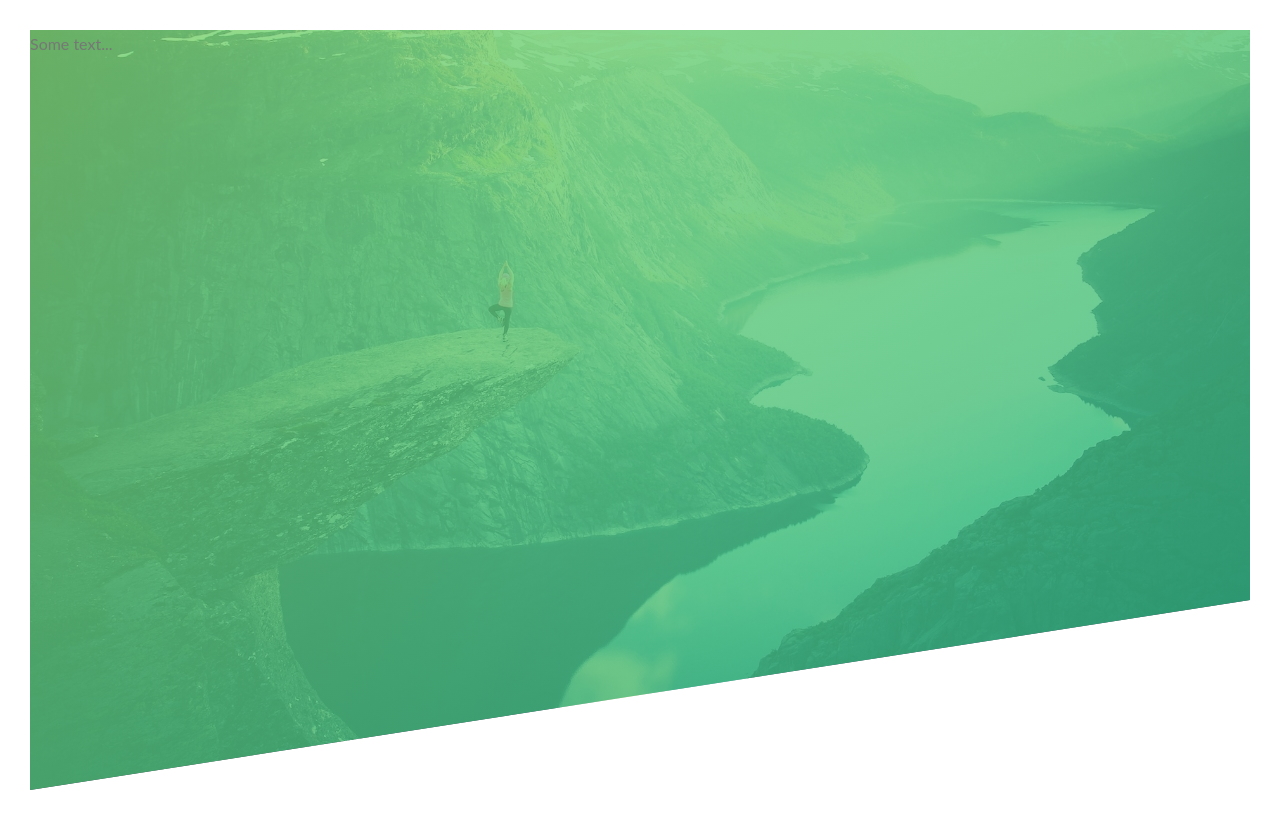
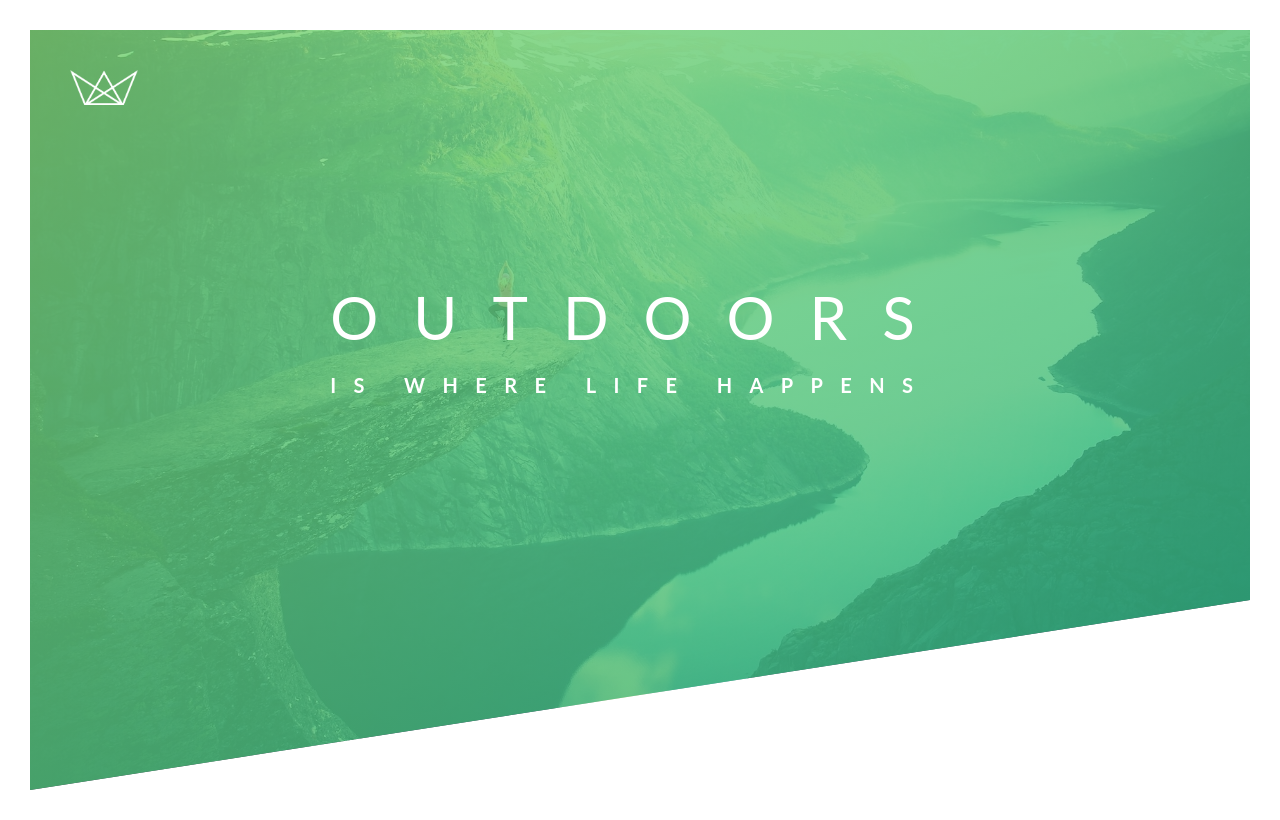
Before and after one commit to obasemola/Nature-tours, a plain HTML site: page index.html in a window 1280 px wide. Drawn offline with Linux system fonts and the light colour scheme.

Commit message:
created text-box styling and centered text

```diff
--- a/css/styles.css
+++ b/css/styles.css
@@ -29,5 +29,44 @@ body {
     url(../img/hero.jpg);
   background-size: cover;
   background-position: top;
+  position: relative;
   clip-path: polygon(0 0, 100% 0, 100% 75%, 0 100%);
+
 }
+
+.logo-box {
+  position: absolute;
+  top: 40px;
+  left: 40px;
+}
+
+.logo {
+  height: 35px;
+}
+
+.text-box {
+  position: absolute;
+  top: 40%;
+  left: 50%;
+  transform: translate(-50%, -50%);
+
+}
+
+.heading-primary {
+  color: #fff;
+  text-transform: uppercase;
+}
+
+.heading-primary-main {
+  display: block;
+  font-size: 60px;
+  font-weight: 400;
+  letter-spacing: 35px;
+}
+
+.heading-primary-sub {
+  display: block;
+  font-size: 20px;
+  font-weight: 700;
+  letter-spacing: 17.4px;
+}
--- a/index.html
+++ b/index.html
@@ -12,7 +12,17 @@
 <body>
 
   <header class="header">
-    Some text...
+    <div class="logo-box">
+      <img src="img/logo-white.png" alt="Logo" class="logo">
+    </div>
+
+    <div class="text-box">
+      <h1 class="heading-primary">
+        <span class="heading-primary-main">Outdoors</span>
+        <span class="heading-primary-sub">is where life happens</span>
+      </h1>
+    </div>
+
   </header>
 
 </body>
```
